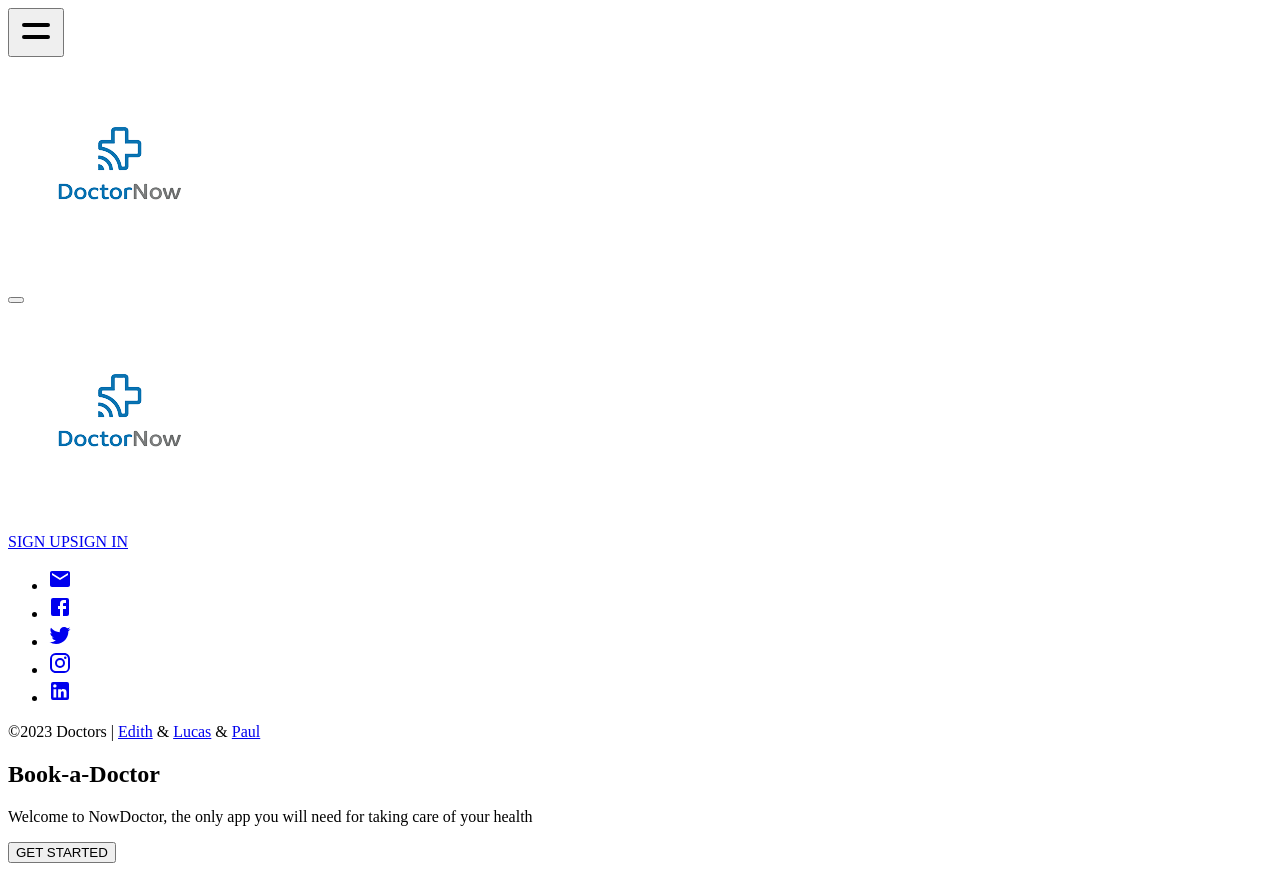
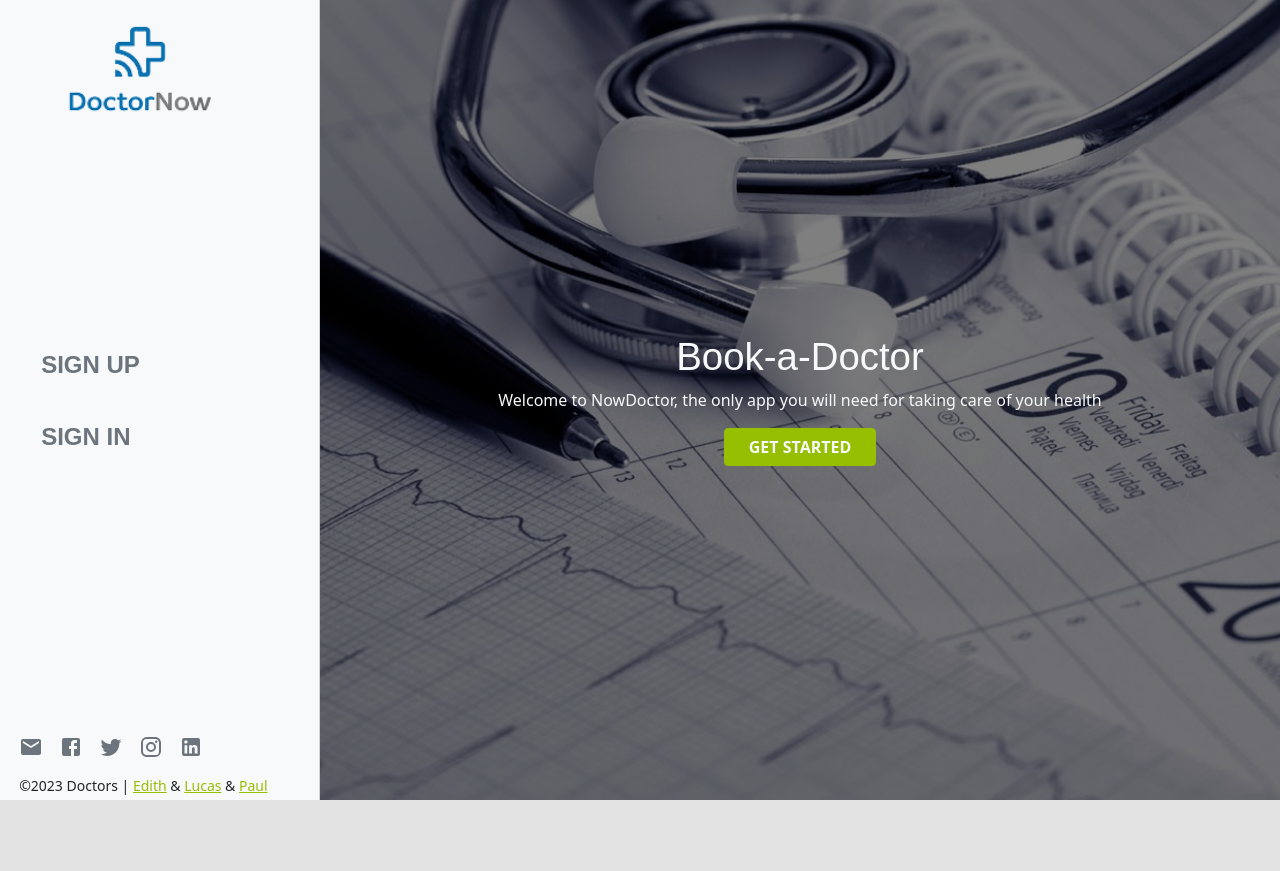
Before and after one commit to Ol-create/Doctors_Appointment, a React (Create React App) app: page / in a window 1280 px wide. After the commit the page ends 800 px from the top, so only its background shows below. Built offline with nearby package versions, Linux system fonts and the light colour scheme.

Commit message:
adapt scss config

```diff
--- a/src/index.scss
+++ b/src/index.scss
@@ -1,2 +1,12 @@
 $soft-white: #e3e3e3;
 $primary: #96bf01;
+
+@import '~bootstrap/scss/bootstrap.scss';
+@import 'App';
+@import 'assets/stylesheets/forms';
+@import 'assets/stylesheets/Sidebar';
+@import 'assets/stylesheets/Home';
+@import 'assets/stylesheets/details';
+@import 'assets/stylesheets/booking';
+@import 'assets/stylesheets/Book';
+@import 'assets/stylesheets/Doctors';
```
